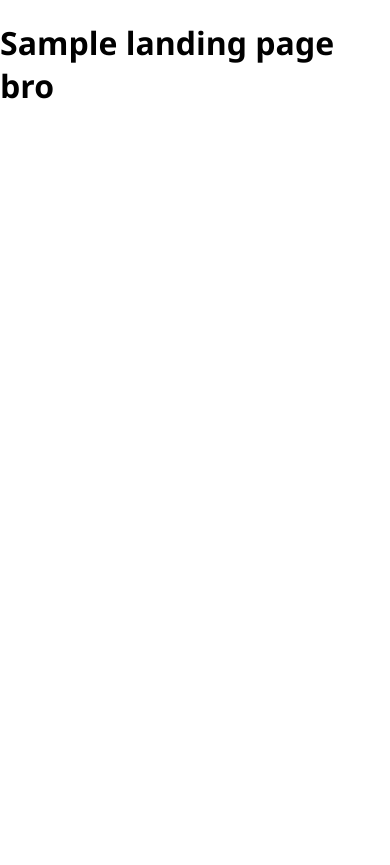
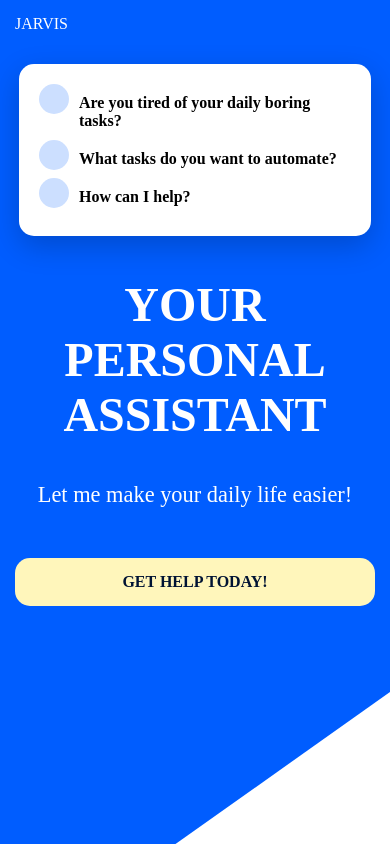
Before and after one commit to Frederick-Chon/sample-landing-page, a website: page index.html in a window 390 px wide. After the commit the page ends 844 px from the top, so only its background shows below. Drawn offline with Linux system fonts and the light colour scheme.

Commit message:
added media queries for responsive design

```diff
--- a/css/main.scss
+++ b/css/main.scss
@@ -1,25 +1,147 @@
 $colors: (
-    primary: #444, // backup: #005DFF
-    accent: #eece1a, // backup: #FFF6BB
-
+    primary: #005DFF,
+    primary-light: lighten(#005DFF, 40%),
+    primary-dark: darken(#005DFF, 40%),
+    accent: #FFF6BB
 );
 
+$padding: 15px;
+$borders: 15px;
 
+@function color($color-name) {
+    @return map-get($colors, $color-name)
+}
+
+$desktop: 840px;
+
+@mixin desktop {
+    @media (min-width: #{$desktop}) {
+        @content;
+    }
+}
 
 body, html {
     height: 100%;
 }
 
 body {
-    font-family: 'Segoe UI', Tahoma, Geneva, Verdana, sans-serif;
+    font-family: 'Montserrat';
     margin: 0;
 
     #bg {
-        clip-path: polygon(100% 0, 100% 77%, 49% 100%, 0 100%, 0 0);
-        background-color: map-get($colors, primary);
+        clip-path: polygon(100% 0, 100% 82%, 45% 100%, 0 100%, 0 0);
+        background-color: color(primary);
         width: 100%;
         height: 100%;
         position: absolute;
         z-index: -1;
+
+        @include desktop {
+            clip-path: polygon(0 0, 75% 0, 55% 100%, 0% 100%);
+        }
+    }
+
+    header a {
+        color: #fff;
+        text-decoration: none;
+        padding: $padding;
+        display: block;
+        text-transform: uppercase;
     }
 }
+
+main {
+
+    @include desktop {
+        display: grid;
+        grid-template-columns: 50% auto;
+        grid-template-areas:
+            "primary card";
+    }
+
+    section#card {
+        background: #fff;
+        padding: 20px;
+        margin: 1em auto;
+        border-radius: $borders;
+        box-shadow: 0 10px 30px rgba(0,0,0,.2);
+        width: 80%;
+
+        @include desktop {
+            grid-area: card;
+            height: fit-content;
+            align-self: center;
+            margin: 1em;
+        }
+
+        ul {
+            list-style-type: none;
+            margin: 0; padding: 0;
+
+            li {
+                margin-bottom: 10px;
+
+                span {
+                    position: absolute;
+                    width: 30px;
+                    height: 30px;
+                    background-color: color(primary-light);
+                    border-radius: 50%;
+                    margin-right: 10px;
+                }
+
+                strong {
+                    display: inline-block;
+                    margin-left: max(40px);
+                    margin-top: 10px;
+                }
+            }
+        }
+    }
+
+    section#primary {
+        color: #fff;
+        padding: $padding;
+        text-align: center;
+
+        @include desktop {
+            grid-area: primary;
+            text-align: left;
+            margin: 4em 0 0 4em;
+        }
+
+        h1 {
+            font-size: 3em;
+            margin-top: 10px;
+            text-transform: uppercase;
+
+            @include desktop {
+                width: 30%;
+                font-size: 4em;
+                line-height: .9em;
+            }
+        }
+
+        p {
+            font-size: 1.4em;
+        }
+
+        a {
+            color: color(primary-dark);
+            border-radius: $borders;
+            text-decoration: none;
+            text-transform: uppercase;
+            font-weight: bold;
+            background-color: color(accent);
+            display: block;
+            text-align: center;
+            margin: 50px auto 0 auto;
+            padding: $padding;
+
+            @include desktop {
+                display: inline-block;
+                padding: $padding $padding * 4;
+            }
+        }
+    }
+}
--- a/index.html
+++ b/index.html
@@ -8,6 +8,38 @@
     <title>Sample Landing Page</title>
 </head>
 <body>
-    <h1>Sample landing page bro</h1>
+
+    <div id="bg"></div>
+
+    <header>
+        <a href="#">JARVIS</a>
+    </header>
+
+    <main>
+        <section id="card">
+            <ul>
+                <li>
+                    <span></span>
+                    <strong>Are you tired of your daily boring tasks?</strong>
+                </li>
+                <li>
+                    <span></span>
+                    <strong>What tasks do you want to automate?</strong>
+                </li>
+                <li>
+                    <span></span>
+                    <strong>How can I help?</strong>
+                </li>
+            </ul>
+        </section>
+
+        <section id="primary">
+            <h1>Your Personal Assistant</h1>
+            <p>Let me make your daily life easier!</p>
+
+            <a href="#">Get help today!</a>
+        </section>
+    </main>
+
 </body>
 </html>
```
Also changed, not shown: css/main.css.
